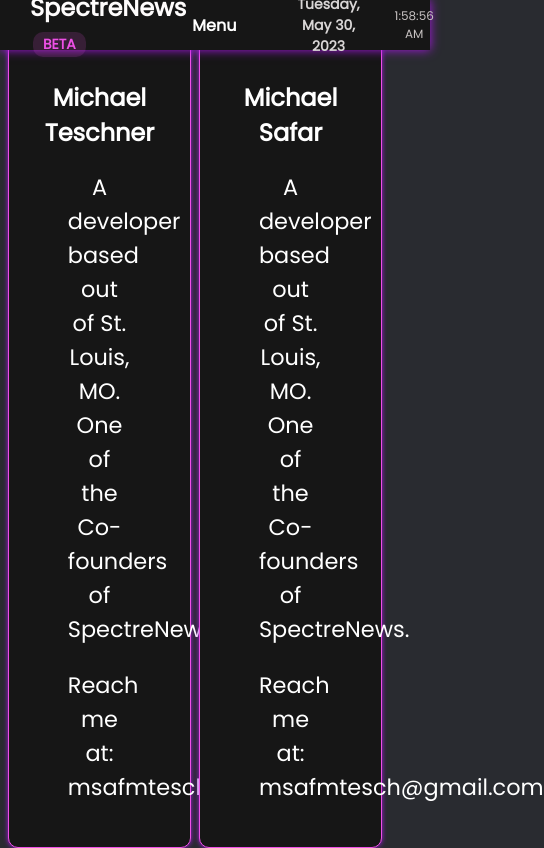
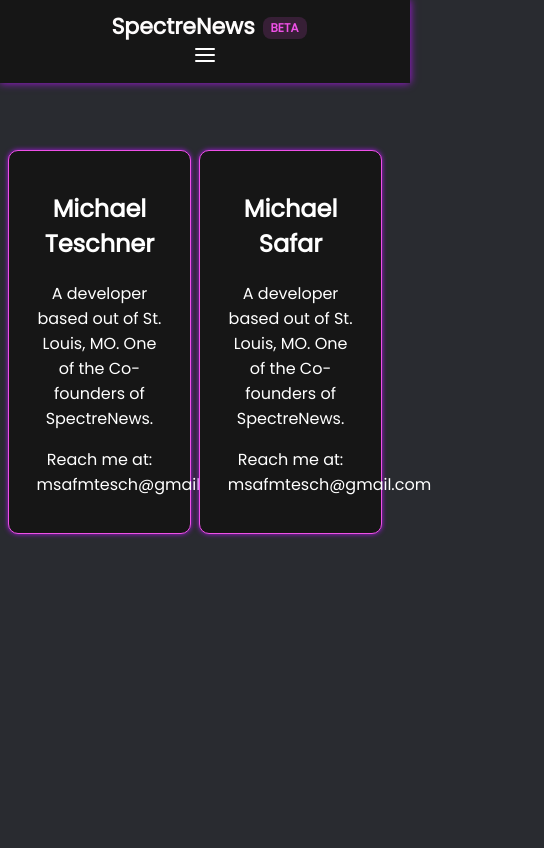
Before and after one commit to FlexTechDev/Spectre-News, a React (Create React App) app in the folder spectre-news/: page /contact in a window 390 px wide. Shown: the whole page, 544 px wide, since content can reach past the window. Built offline with nearby package versions, Linux system fonts and the light colour scheme.

Commit message:
MOBILE OPTIMIZATION!!!

```diff
--- a/spectre-news/package.json
+++ b/spectre-news/package.json
@@ -19,6 +19,7 @@
     "react-google-recaptcha": "^2.1.0",
     "react-icons": "^4.8.0",
     "react-modal": "^3.16.1",
+    "react-responsive": "^9.0.2",
     "react-router-dom": "^6.1.2",
     "react-tsparticles": "^2.9.3",
     "react-youtube": "^10.1.0",
--- a/spectre-news/src/bar/Bar.css
+++ b/spectre-news/src/bar/Bar.css
@@ -14,167 +14,235 @@
   display: flex;
   justify-content: flex-start;
   align-items: center;
-  padding: 0 20px;
-  box-shadow: 0 0 10px #a617e4;
+  padding: 0 15px;
+  box-shadow: 0 0 8px #a617e4;
   z-index: 3;
-  font-family: 'Poppins', sans-serif;
+  font-family: 'Poppins', sans-serif !important;
 }
 
 .app-name {
-  margin-left: 10px;
-  font-size: 24px;
+  margin-left: 8px;
+  font-size: 22px;
   font-weight: bold;
   color: rgb(254, 252, 252);
   text-align: left;
-  font-family: 'Poppins', sans-serif;
+  font-family: 'Poppins', sans-serif !important;
+}
+
+.alpha-logo {
+  margin-left: 8px;
+  margin-right: 8px;
 }
 
 .navigation {
   display: flex;
   position: relative;
   align-items: center;
-  font-family: 'Poppins', sans-serif;
-}
-
-.mobile-nav {
-  display: none;
-  /* Additional styling for mobile dropdown menu here */
+  font-family: 'Poppins', sans-serif !important;
 }
 
 .nav-link {
-  font-weight: bolder;
-  margin-right: 20px;
-  margin-left: 20px;
+  font-weight: bold;
+  margin-right: 15px;
+  margin-left: 15px;
   font-size: 16px;
   color: rgb(251, 249, 249);
   text-decoration: none;
   transition-duration: 0.2s;
-  font-family: 'Poppins', sans-serif;
+  font-family: 'Poppins', sans-serif !important;
 }
 
 .nav-link:hover {
   color: #757575;
 }
 
-@media screen and (max-width: 768px) {
-  .navigation {
-    display: none;
-  }
-  .mobile-nav {
-    display: block;
-  }
-}
-
 .bar {
   height: 20px;
-  margin: 10px;
+  margin: 8px;
   display: flex;
   justify-content: center;
   align-items: center;
   width: 30%;
-  padding: 10px;
-  border-radius: 10px;
+  padding: 8px;
+  border-radius: 8px;
   background-color: rgba(255, 255, 255, 0.1);
-  box-shadow: 0 0 10px #a617e4;
+  box-shadow: 0 0 8px #a617e4;
   position: relative;
-  margin-right: 20px;
+  margin-right: 15px;
 }
 
 .search-input {
   flex-grow: 1;
   padding: 6px 12px;
   font-weight: bold;
-  font-size: 16px;
+  font-size: 14px;
   border: none;
   outline: none;
-  padding-right: 40px;
+  padding-right: 30px;
   color: #fff;
   background-color: rgba(0, 0, 0, 0.5);
-  border-radius: 10px;
+  border-radius: 8px;
 }
 
 .search-icon {
   position: absolute;
-  right: 15px;
-  font-size: 41px;
+  right: 10px;
+  font-size: 24px;
   color: #757575;
   cursor: pointer;
-  filter: drop-shadow(0 0 5px #a617e4);
+  filter: drop-shadow(0 0 4px #a617e4);
 }
 
 .dropdown {
-  display: inline-block !important;
+  display: inline-block;
   font-family: 'Poppins', sans-serif !important;
 }
 
 .dropdown-content {
-  display: none !important;
-  position: absolute !important;
-  border-radius: 15px !important;
-  border: 1px solid #ee50e6 !important;
-  background-color: rgb(22, 22, 22) !important;
-  color: #f9f8f9 !important;
-  font-weight: bold !important;
-  box-shadow: 0px 8px 16px 0px rgba(0, 0, 0, 0.2) !important;
-  z-index: 1 !important;
+  display: none;
+  position: absolute;
+  border-radius: 10px;
+  border: 1px solid #ee50e6;
+  background-color: rgb(22, 22, 22);
+  color: #f9f8f9;
+  font-weight: bold;
+  box-shadow: 0px 6px 12px 0px rgba(0, 0, 0, 0.2);
+  z-index: 1;
   font-family: 'Poppins', sans-serif !important;
 }
 
 .dropdown-content p {
-  font-size: 15px !important;
+  font-size: 12px;
   font-family: 'Poppins', sans-serif !important;
 }
 
 .dropdown:hover .dropdown-content {
-  display: block !important;
+  display: block;
 }
 
 .beta-tag {
   position: relative;
   display: inline-block;
-  padding: 2px 10px;
-  font-size: 14px;
+  padding: 2px 8px;
+  font-size: 12px;
   color: #ee50e6;
   background-color: rgba(238, 80, 230, 0.15);
-  border-radius: 10px;
-  margin-left: 3px; /* Adjust the margin as needed */
-  top: -2px; /* Adjust the value to move it up or down */
-  font-family: 'Poppins', sans-serif;
+  border-radius: 8px;
+  margin-left: 2px;
+  top: -2px;
+  font-family: 'Poppins', sans-serif !important;
+}
+
+@keyframes beta-breath {
+  0%, 100% {
+    transform: scale(1);
+    box-shadow: 0 0 0 0 rgba(238, 80, 230, 0.4);
+  }
+  50% {
+    transform: scale(1.01);
+    box-shadow: 0 0 0 4px rgba(238, 80, 230, 0.4);
+  }
 }
 
 .date {
-  font-size: 14px;
+  font-size: 12px;
   font-weight: bold;
   color: rgb(217, 214, 214);
-  margin-left: 55px;
-  margin-right: 20px;
-  font-family: 'Poppins', sans-serif;
+  margin-left: 45px;
+  margin-right: 15px;
+  font-family: 'Poppins', sans-serif !important;
 }
 
 .time {
-  font-size: 12px;
+  font-size: 11px;
   color: rgb(199, 194, 194);
-  margin-left: 15px;
-  margin-right: 20px;
-  font-family: 'Poppins', sans-serif;
-}
-.mobile-nav .dropdown-content {
-  display: block;
-  position: relative;
-  top: 50px;
-  width: 100%;
-  /* Additional styling for mobile dropdown menu here */
+  margin-left: 12px;
+  margin-right: 15px;
+  font-family: 'Poppins', sans-serif !important;
 }
 
-.dropdown-button {
+.nav-toggle-button {
+  display: none;
+  cursor: pointer;
   color: #fff;
-  background-color: transparent;
+  font-size: 24px;
+  background: none;
   border: none;
-  cursor: pointer;
-  font-size: 16px;
-  font-weight: bold;
-  font-family: 'Poppins', sans-serif;
+  padding: 0;
 }
-.mobile-nav .dropdown-content.open {
-  display: block !important;
+
+.nav-toggle-button:focus {
+  outline: none;
 }
+
+.nav-toggle-button:hover {
+  transform: scale(1.2);
+}
+
+.nav-toggle-button.show {
+  transform: rotate(180deg);
+}
+
+@media screen and (max-width: 768px) {
+  body {
+    margin-top: 150px; /* Adjust the value to match the height of the bar */
+  }
+
+  .bar-container.mobile {
+    flex-direction: column;
+    padding: 10px;
+    height: auto;
+    position: fixed;
+    top: 0;
+    left: 0;
+    right: 0;
+    z-index: 3;
+    background: rgb(22, 22, 22);
+    box-shadow: 0 0 8px #a617e4;
+    margin-top: 0; /* Adjust this value as needed */
+  }
+
+  .app-name {
+    text-align: center;
+  }
+
+  .navigation.mobile {
+    flex-direction: column;
+    align-items: flex-start;
+    margin-bottom: 15px;
+    display: none;
+    background: rgb(22, 22, 22);
+  }
+
+  .nav-link {
+    margin-bottom: 10px;
+  }
+
+  .bar {
+    width: 100%;
+    margin-bottom: 15px;
+  }
+
+  .date,
+  .time {
+    text-align: center;
+    margin-left: 0;
+  }
+
+  .nav-toggle-button {
+    display: block;
+  }
+
+  .navigation.mobile.show {
+    display: flex;
+  }
+
+  .dropdown-content {
+    top: 100%;
+    left: 0;
+    transform: translateX(-15px);
+    width: 100%;
+    background-color: rgb(22, 22, 22);
+    z-index: 2;
+  }
+}
--- a/spectre-news/src/bar/Bar.js
+++ b/spectre-news/src/bar/Bar.js
@@ -1,23 +1,34 @@
 import React, { useState, useEffect } from "react";
 import "./Bar.css";
 import { Link } from "react-router-dom";
+import { useMediaQuery } from "react-responsive";
+import { FiX, FiMenu } from "react-icons/fi";
 
 const Bar = ({ search, searchQuery, onSearchQueryChange }) => {
   const [currentDate, setCurrentDate] = useState("");
   const [currentTime, setCurrentTime] = useState("");
-  const [isMenuOpen, setIsMenuOpen] = useState(false); // new state for mobile menu open/close
+  const [isNavVisible, setIsNavVisible] = useState(false);
+  const isMobileDevice = useMediaQuery({ query: "(max-width: 768px)" });
+
+  const toggleNav = () => {
+    setIsNavVisible(!isNavVisible);
+  };
 
   useEffect(() => {
     const updateDateTime = () => {
       const date = new Date();
-      const options = { weekday: "long", year: "numeric", month: "long", day: "numeric" };
+      const options = {
+        weekday: "long",
+        year: "numeric",
+        month: "long",
+        day: "numeric",
+      };
       const formattedDate = date.toLocaleDateString(undefined, options);
       const formattedTime = date.toLocaleTimeString();
       setCurrentDate(formattedDate);
       setCurrentTime(formattedTime);
     };
 
-    // Add the Adsense script
     const addAdsenseScript = () => {
       try {
         const script = document.createElement("script");
@@ -33,12 +44,10 @@ const Bar = ({ search, searchQuery, onSearchQueryChange }) => {
 
     addAdsenseScript();
 
-    // Update date and time every second
     const timer = setInterval(() => {
       updateDateTime();
     }, 1000);
 
-    // Clear the timer on component unmount
     return () => {
       clearInterval(timer);
     };
@@ -54,41 +63,37 @@ const Bar = ({ search, searchQuery, onSearchQueryChange }) => {
     onSearchQueryChange(searchQuery);
   };
 
-  const renderNavLinks = () => (
-    <>
-      <Link to="/" className="nav-link">
+  return (
+    <div className={`bar-container ${isMobileDevice ? "mobile" : ""}`}>
+      <div className="app-name">
+        SpectreNews <span className="beta-tag">BETA</span>
+      </div>
+      {isMobileDevice && (
+        <button onClick={toggleNav} className="nav-toggle-button">
+          {isNavVisible ? <FiX /> : <FiMenu />}
+        </button>
+      )}
+      <div className={`navigation ${isMobileDevice ? "mobile" : ""} ${isNavVisible ? "show" : ""}`}>
+        <Link to="/" className="nav-link" onClick={() => isMobileDevice && toggleNav()}>
           Home
         </Link>
-      <Link to="/news" className="nav-link">
+        <Link to="/news" className="nav-link" onClick={() => isMobileDevice && toggleNav()}>
           News
-      </Link>
-      <Link to="/contact" className="nav-link">
-        Contact
         </Link>
         <div className="dropdown">
           <a className="nav-link">About</a>
           <div className="dropdown-content">
             <p>
-            SpectreNews is a news aggregator that filters news based on political bias using the power of GPT-4 Technology. Use the slider to filter Right, Left, or Neutral, News media.
+              SpectreNews is a news aggregator that filters news based on political bias using a custom-made neural
+              network. Use the slider to filter Right, Left, or Neutral news media.
             </p>
           </div>
         </div>
-    </>
-  );
-
-  if (search) {
-    return (
-      <div className="bar-container">
-        <div className="app-name">
-          SpectreNews <span className="beta-tag">BETA</span>
+        <Link to="/contact" className="nav-link" onClick={() => isMobileDevice && toggleNav()}>
+          Contact
+        </Link>
       </div>
-        <div className="navigation desktop-navigation">
-          {renderNavLinks()}
-        </div>
-        <div className="mobile-nav">
-          <button onClick={() => setIsMenuOpen(!isMenuOpen)} className="dropdown-button">Menu</button>
-          {isMenuOpen && <div className="dropdown-content">{renderNavLinks()}</div>}
-        </div>
+      {search && (
         <div className="bar">
           <input
             className="search-input"
@@ -99,28 +104,15 @@ const Bar = ({ search, searchQuery, onSearchQueryChange }) => {
             onKeyPress={handleKeyPress}
           />
         </div>
+      )}
+      {!isMobileDevice && (
+        <div>
           <span className="date">{currentDate}</span>
           <span className="time">{currentTime}</span>
         </div>
-    );
-  } else {
-    return (
-      <div className="bar-container">
-        <div className="app-name">
-          SpectreNews <span className="beta-tag">BETA</span>
-        </div>
-        <div className="navigation desktop-navigation">
-          {renderNavLinks()}
-        </div>
-        <div className="mobile-nav">
-          <button onClick={() => setIsMenuOpen(!isMenuOpen)} className="dropdown-button">Menu</button>
-          {isMenuOpen && <div className="dropdown-content">{renderNavLinks()}</div>}
-        </div>
-        <span className="date">{currentDate}</span>
-        <span className="time">{currentTime}</span>
+      )}
     </div>
   );
-  }
 };
 
 export default Bar;
--- a/spectre-news/src/pages/Home.css
+++ b/spectre-news/src/pages/Home.css
@@ -10,7 +10,8 @@
   flex-direction: column;
   align-items: center;
   justify-content: center;
-  height: 100vh;
+  height: calc(100vh - 60px); /* Deducting the height of the bar */
+  padding-top: 60px; /* Equivalent to the height of the bar */
   text-align: center;
   font-family: 'Poppins', sans-serif !important;
 }
@@ -123,3 +124,43 @@ p {
   background-color: #c83ad4;
   box-shadow: 0 0 10px #ee50e6;
 }
+@media screen and (max-width: 768px) {
+  .home-container.mobile {
+    align-items: stretch;
+    padding: 10px 10px 60px 10px; /* Padding bottom to accommodate bar at the bottom */
+    height: auto;
+  }
+
+  .content {
+    margin-top: -400px;
+  }
+
+  h1 {
+    font-size: 2rem;
+  }
+
+  p {
+    margin-left: 2vw;
+    margin-right: 2vw;
+    font-size: 1rem;
+  }
+
+  .cta-button {
+    font-size: 1rem;
+  }
+
+  .cookie-consent-popup {
+    font-size: 0.8rem;
+  }
+}
+.background-video {
+  position: absolute;
+  width: 100%;
+  left: 0;
+  top: 0;
+  height: 100%;
+  z-index: -1;
+  object-fit: cover;
+  font-family: 'Poppins', sans-serif !important;
+  controls: none; /* Hide controls */
+}
```
Also changed, not shown: spectre-news/src/pages/Home.js (+8 -3 lines), spectre-news/src/panels/Panel.css (+18 -29 lines), spectre-news/src/panels/Panel.js (+5 -4 lines), spectre-news/src/slider/Slider.css (+29 -0 lines), spectre-news/src/slider/Slider.js (+4 -3 lines), 1 other file (tests, documents, lock files or other folders). Lines whose indentation alone changed are shown as unchanged.
